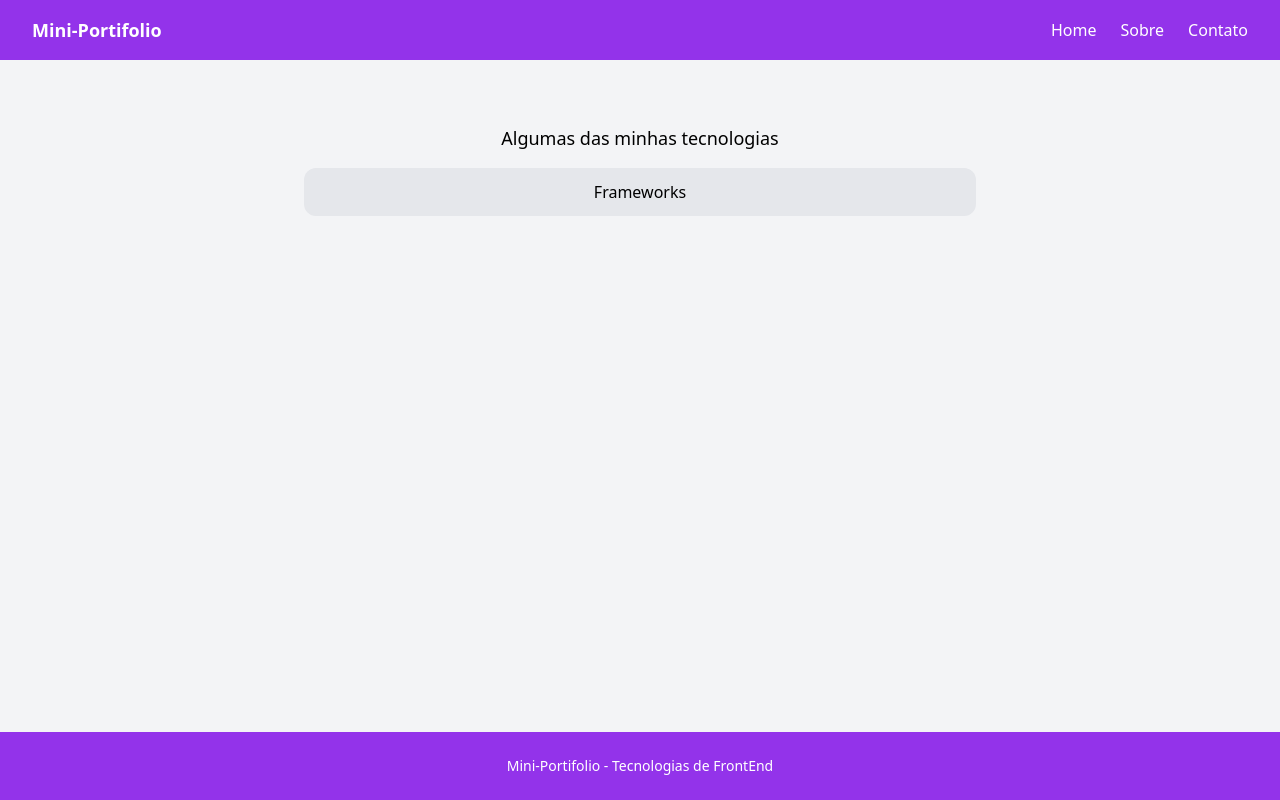
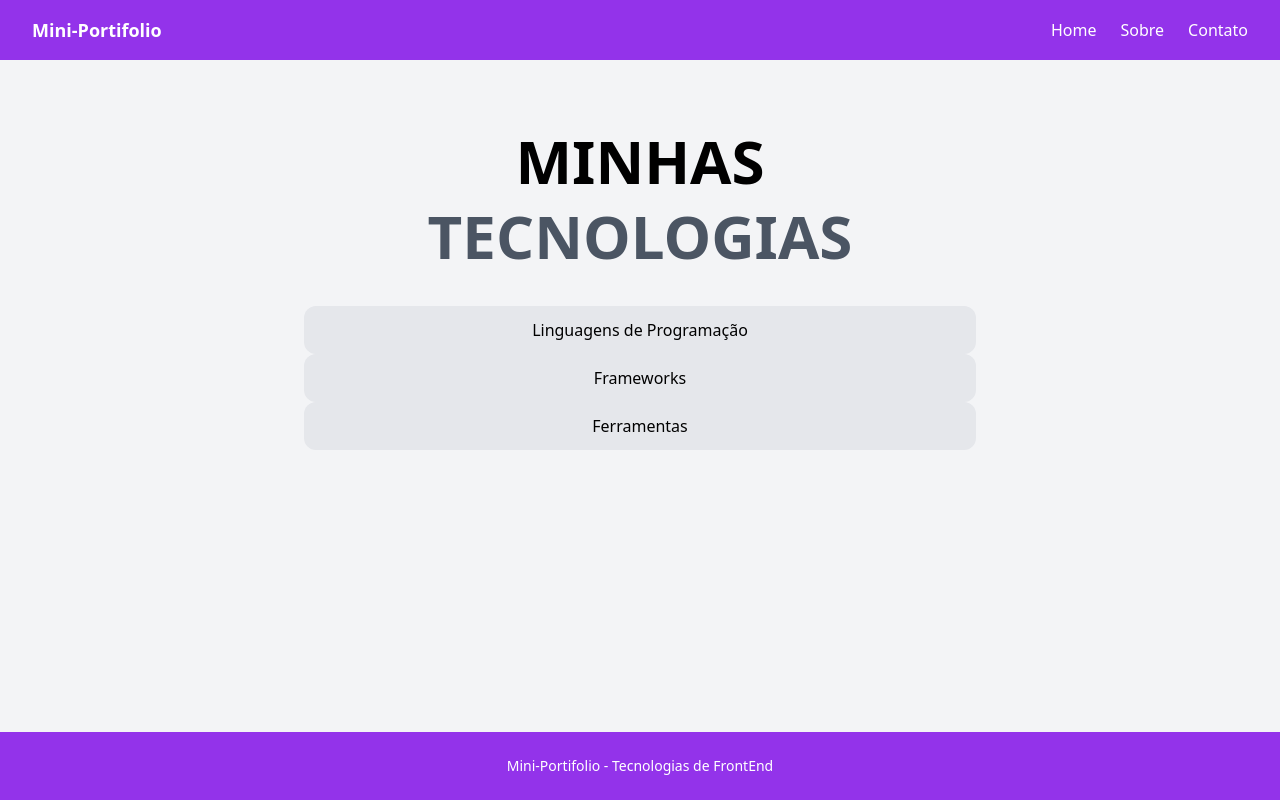
Before and after one commit to takiguchii/Mini-Portifolio, a Vue app in the folder Portifolio/: page /about-me in a window 1280 px wide. Built offline with nearby package versions, Linux system fonts and the light colour scheme.

Commit message:
feat: create card struct for about

```diff
--- a/Portifolio/src/views/AboutMeView.vue
+++ b/Portifolio/src/views/AboutMeView.vue
@@ -1,30 +1,46 @@
 <template>
   <div class="w-full max-w-2xl mx-auto mt-10 text-center">
-    <p class="text-lg font-medium mb-4">Algumas das minhas tecnologias</p>
+    <h1 class="text-6xl font-bold mb-8 leading-tight">
+      <span class="text-black hover:text-blue-600 transition-colors duration-300">MINHAS </span>
+      <span class="text-gray-600 hover:text-blue-400 transition-colors duration-300">TECNOLOGIAS</span>
+    </h1>
 
-    <!-- o card principal -->
+    <!-- o card Linguagem -->
+    <div @click="toggle" class="bg-gray-200 px-6 py-3 rounded-xl cursor-pointer hover:bg-gray-300 transition-colors">
+      Linguagens de Programação
+    </div>
+
+    <div v-if="isOpen" class="bg-gray-100 mt-3 px-5 py-3 rounded-lg text-sm text-gray-700">
+      <div
+        class="flex items-center space-x-4 bg-gray-200 px-6 py-3 rounded-xl cursor-pointer hover:bg-gray-300 transition-color">
+
+      </div>
+    </div>
+
+
+
+    <!-- o card framework -->
     <div @click="toggle" class="bg-gray-200 px-6 py-3 rounded-xl cursor-pointer hover:bg-gray-300 transition-colors">
       Frameworks
     </div>
+    <div v-if="isOpen" class="bg-gray-100 mt-3 px-5 py-3 rounded-lg text-sm text-gray-700">
+      <div class="flex items-center space-x-4 bg-gray-200 px-6 py-3 rounded-xl cursor-pointer hover:bg-gray-300 transition-color">
 
-    <!-- Conteúdo expandido -->
-    <div v-if="isOpen" class="bg-gray-100 mt-3 px-5 py-3 rounded-lg text-sm text-gray-700">
-      <div class="flex items-center space-x-4">
-        <img src="https://skillicons.dev/icons?i=cs" height="40" alt="csharp logo" />
-        <img width="12" />
-        <img src="https://skillicons.dev/icons?i=html" height="40" alt="html5 logo" />
-        <img width="12" />
-        <img src="https://skillicons.dev/icons?i=css" height="40" alt="css3 logo" />
-        <img width="12" />
-        <img src="https://skillicons.dev/icons?i=js" height="40" alt="javascript logo" />
-        <img width="12" />
-        <img src="https://skillicons.dev/icons?i=py" height="40" alt="python logo" />
-        <img width="12" />
-        <img src="https://skillicons.dev/icons?i=docker" height="40" alt="docker logo" />
-        <img width="12" />
-        <img src="https://skillicons.dev/icons?i=git" height="40" alt="git logo" />
       </div>
     </div>
+
+
+
+    <!-- o card ferramentas  -->
+    <div @click="toggle" class="bg-gray-200 px-6 py-3 rounded-xl cursor-pointer hover:bg-gray-300 transition-colors">
+      Ferramentas
+    </div>
+    <div v-if="isOpen" class="bg-gray-100 mt-3 px-5 py-3 rounded-lg text-sm text-gray-700">
+      <div class="flex items-center space-x-4 bg-gray-200 px-6 py-3 rounded-xl cursor-pointer hover:bg-gray-300 transition-color">
+
+      </div>
+    </div>
+
   </div>
 </template>
 
```
